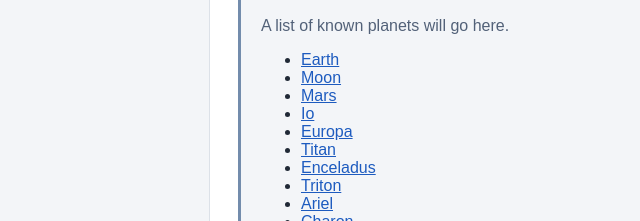
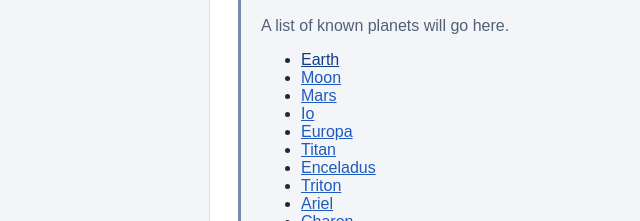
Before and after one commit to NotSam390/AstraTerra-Wiki, a plain HTML site: page planets.html in a window 1280 px wide. In both pictures the pointer is over the link "Earth". Shown: the part 388-609 px from the top of the page, 143-783 px from the left. Drawn offline with Linux system fonts and the light colour scheme.

```diff
--- a/assets/css/style.css
+++ b/assets/css/style.css
@@ -85,6 +85,10 @@ a {
     text-decoration: underline;
 }
 
+.content a:hover {
+    color :#123c82;
+}
+
 .eyebrow {
     color: #60718b;
     font-size: 12px;
```
